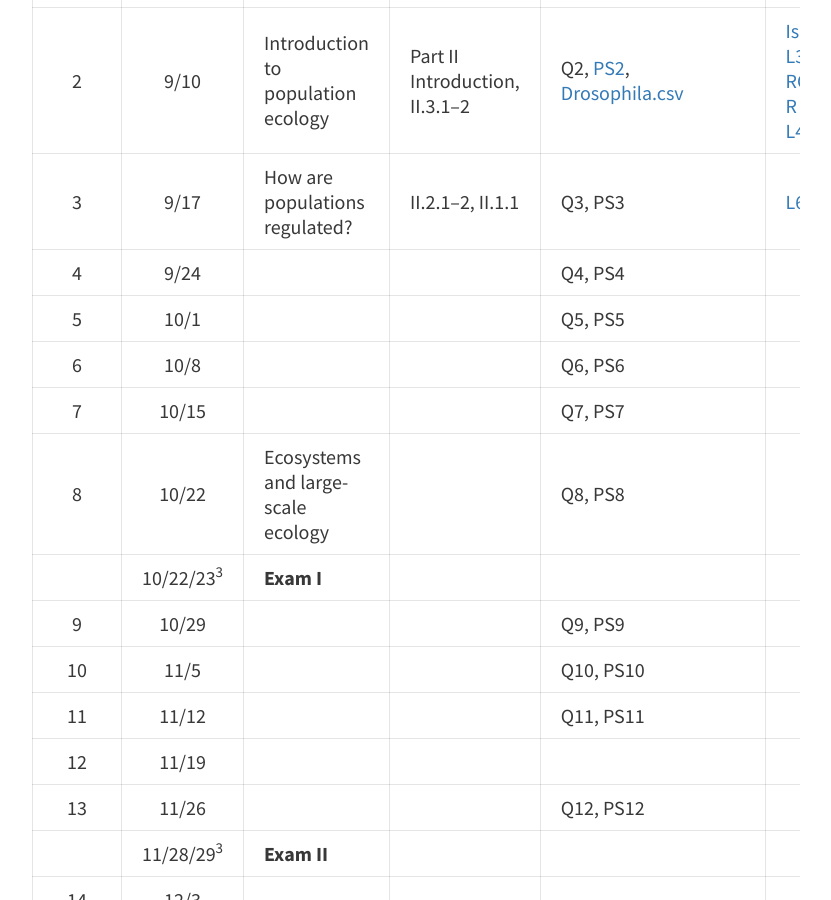
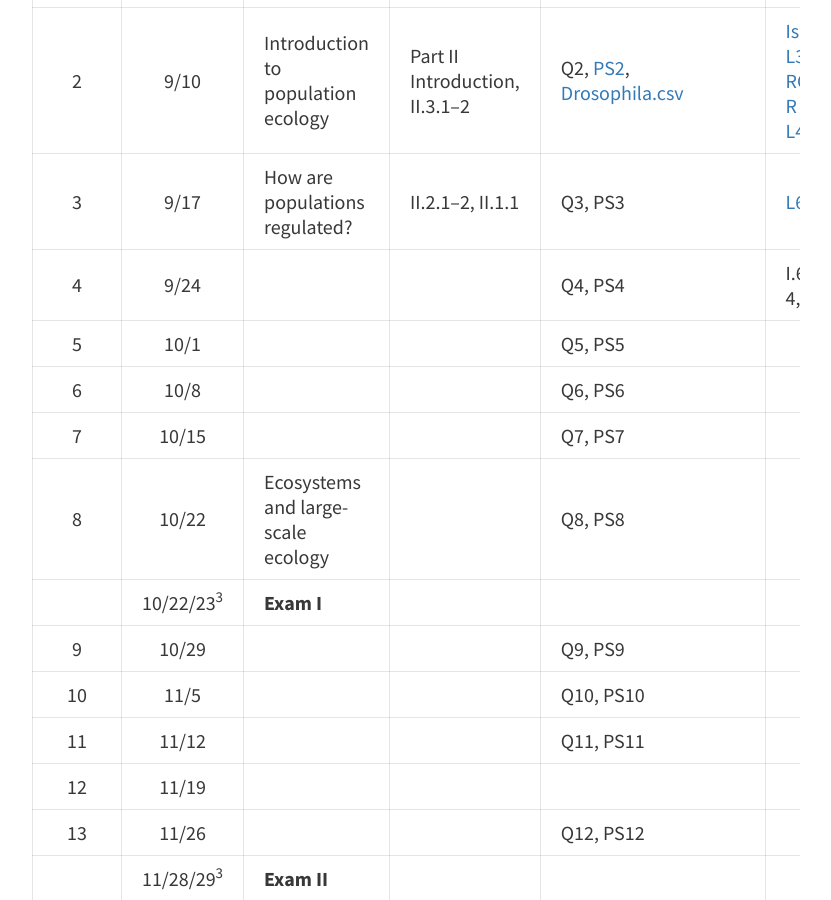
Before and after one commit to davan690/ColbyEcology.github.io, a Jekyll site: the page built from pages/lecture_schedule.md, in a window 1280 px wide and 900 px high, scrolled down 1052 px. Shown: the whole window, without its empty margins (224-1055 px from the left). Built offline with Jekyll 4.4.1, drawn with Linux system fonts in a browser that asks for light colours.

Commit message:
readings for week 4

```diff
--- a/pages/lecture_schedule.md
+++ b/pages/lecture_schedule.md
@@ -20,7 +20,7 @@ Week | Date  | Topics | Readings<sup>1</sup> | Assignments<sup>2</sup>| Lecture
 1    | 9/3   | Introduction to class and ecology in general | | Quiz 1 (Q1) on Fri., Problem set 1 ([PS1](https://drive.google.com/open?id=1wO9kN-QS_zfEJRi3iizLW2nQsQpgtXC3NTPZG3mxQM8), [PS1 Key](https://docs.google.com/document/d/1fjSWZS2fHWcf2Wyvu4nRneD-VZMawLczDnE4Um9X5E8/edit?usp=sharing), [globalHumanPop.csv](https://drive.google.com/open?id=1Wv-YBGtYrQ71c37JlxMh8ThTiZ9Y-171)) | [Lecture 1 (L1)](https://drive.google.com/open?id=1pApFDtMNTXzmT27EkLN2nmTKwJ-g05WQ) ([L1 pdf](https://drive.google.com/open?id=1s294Wmjbu7-7-yecpZcFGm95hBzTyzBH)), [L2 html](https://drive.google.com/open?id=1d1-6pTMMFXXlRVuEku4hY25xTSisoeqp), [L2 pdf](https://drive.google.com/open?id=1jW5BMStRDqRFEcampdCqtfG8NHpm1Lwf) |
 2    | 9/10  | Introduction to population ecology | Part II Introduction, II.3.1–2 | Q2, [PS2](https://docs.google.com/document/d/1JZhmL9-LlL-NN_7cBpHGCjSl62PBGPhqf3TlhcwGnF4/edit?usp=sharing), [Drosophila.csv](https://drive.google.com/file/d/1Y3gDCgiBpWU-nf14WIeewu9YZcYmBX0K/view?usp=sharing) | [IsleRoyaleData](https://drive.google.com/open?id=1-Vs7pOqCwv24oIdc2bBEqkQatIce99QW), [L3](https://drive.google.com/open?id=1Mz-0mq0AHTTI9SAGwWVoJ29wfyT8TMeewDfxS2-_DR4), [RCheatSheet](https://drive.google.com/open?id=1fWo-G56stePpaiTUi5yKUieQUtKN_sF3lRWtv2WaEYY), [R help for PS1](https://drive.google.com/open?id=1oZOYfWesIU9eE0tgdKJji5cG21ynNih_), [L4](https://drive.google.com/open?id=1U0v-k2E--2vzPXCCozrt9xskpf7BXrnaRQajCFviNZA) |
 3    | 9/17  | How are populations regulated? | II.2.1–2, II.1.1 | Q3, PS3 | [L6](https://drive.google.com/open?id=1euJ4XCb0JZb1onAymp4mj86T0oBjNWjii61nKUfd8TA) [L7](https://docs.google.com/presentation/d/1yMfMcAM0dz99Pp5k2hrYJsCxlJhDlnG7mMuDzPZqY6c/edit?usp=sharing)|
-4    | 9/24  | | | Q4, PS4 | |
+4    | 9/24  | | | Q4, PS4 | I.6, II.4, 11.2.3–4, 1.10 |
 5    | 10/1  | | | Q5, PS5 | |
 6    | 10/8  | | | Q6, PS6 | |
 7    | 10/15 | | | Q7, PS7 | |
```
Also changed, not shown: 5 other files.
